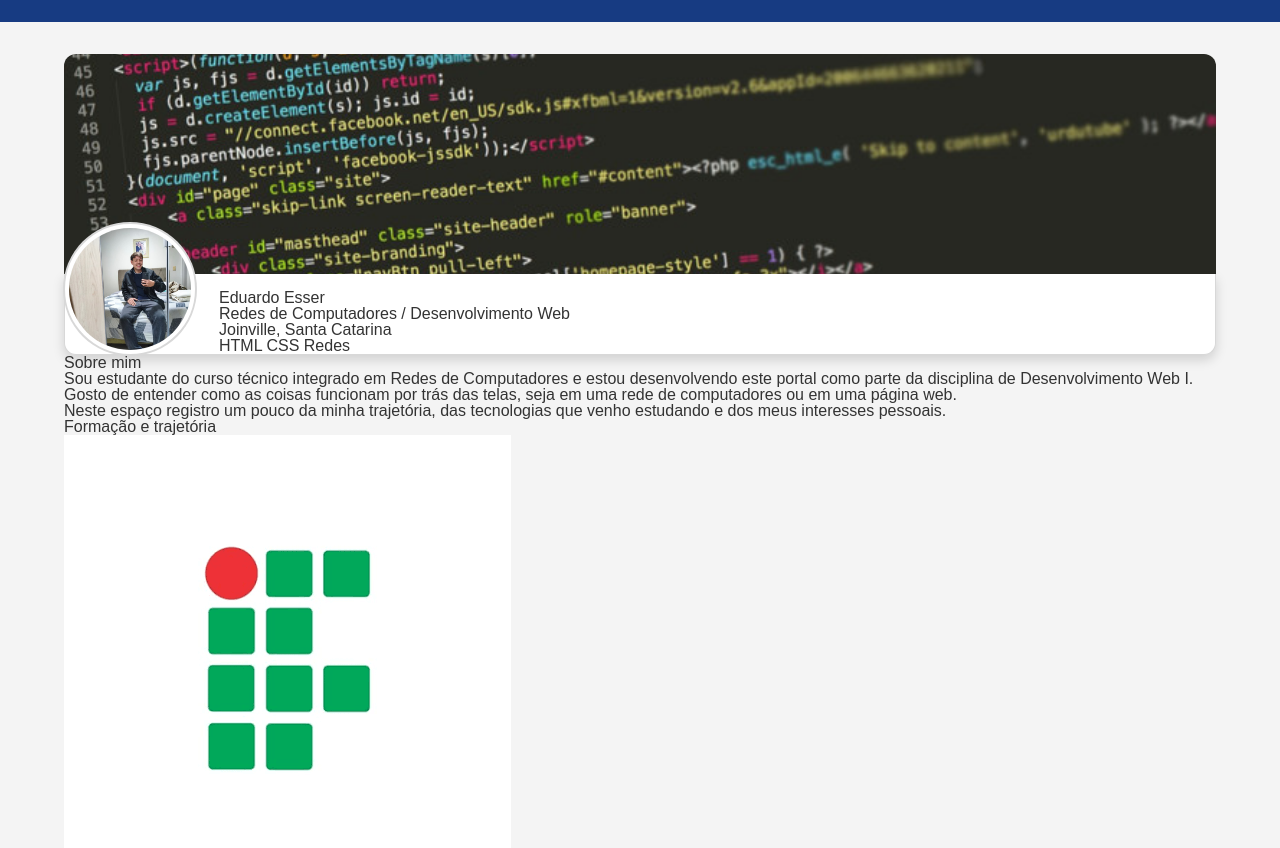
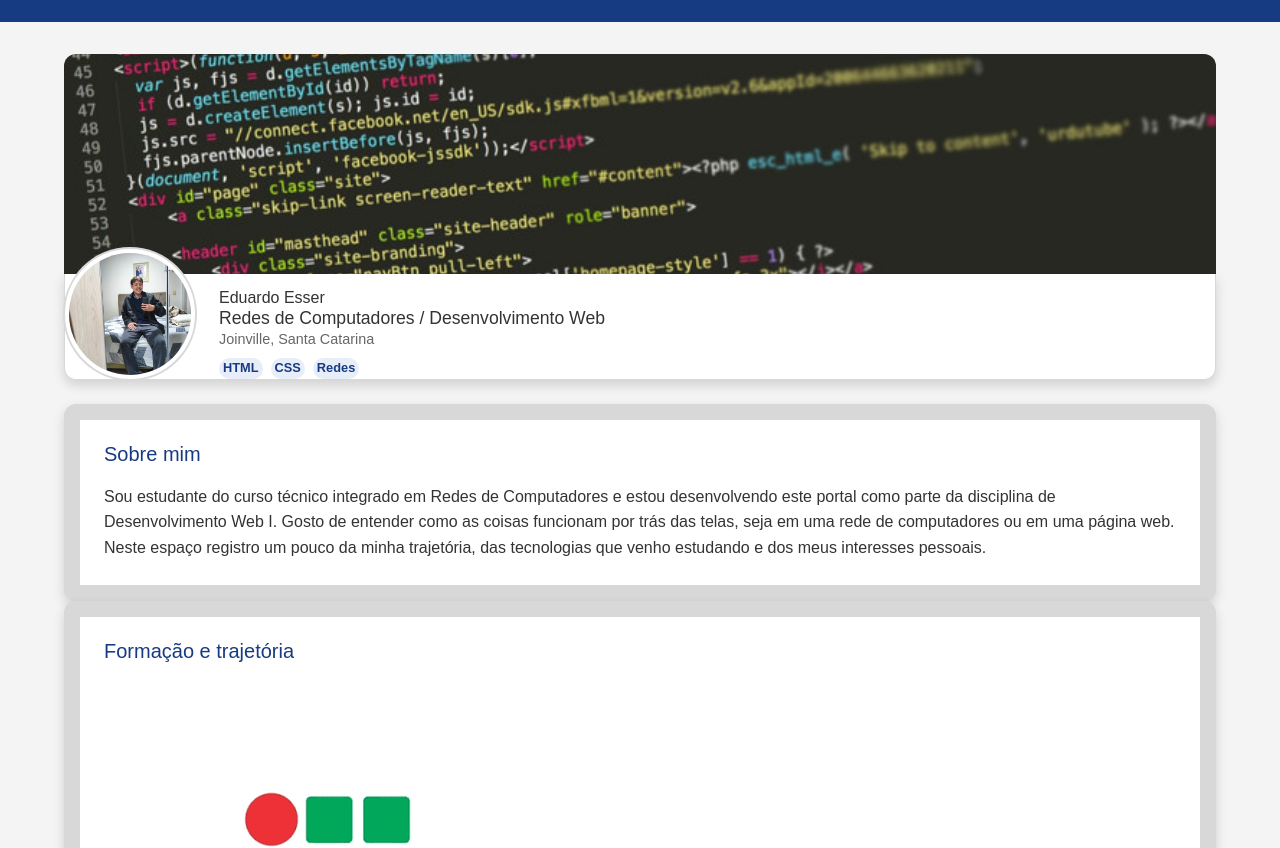
Before and after one commit to Eduardo-Esser/portal-noticias, a plain HTML site: page perfil.html in a window 1280 px wide. Shown: the part 117-965 px from the top of the page. Drawn offline with Linux system fonts and the light colour scheme.

Commit message:
style: parte final do css na parte Perfil

```diff
--- a/css/perfil.css
+++ b/css/perfil.css
@@ -58,3 +58,102 @@
     flex: 1 1 260px;
     padding-top: 1rem;
 }
+
+.curso-perfil {
+    margin-top: .25rem;
+    font-size: 1.1rem;
+    color: #333;
+}
+
+.local-perfil {
+    margin-top: .25rem;
+    color: #666;
+    font-size: .9rem;
+}
+
+/*Bagdes de tecnologias e interesses (span)*/
+
+.badges {
+    display: flex;
+    flex-wrap: wrap;
+    gap: .5rem;
+    margin-top: .75rem;
+    list-style: none;
+}
+
+.badges span {
+    display: inline-block;
+    padding: .25rem .25rem;
+    border-radius: 999px;
+    background-color: #e7edf9;
+    color: #173b82;
+    font-size: .8rem;
+    font-weight: bold;
+}
+
+/*Blocos de conteudo em duas colunas, com flex-wrap*/
+
+.conteudo-perfil {
+    display: flex;
+    flex-wrap: wrap;
+    gap: 1.5rem;
+    margin-top: 1.5rem;
+}
+
+.coluna-lateral {
+    flex:  1 1 240px;
+    display: flex;
+    flex-direction: column;
+    gap: 1.5rem;
+}
+
+/*Cartôes de conteúdo, no mesmo estilo do cartao-hobby*/
+
+.cartao-perfil {
+    padding: 1.5rem;
+    border: 1pc solid #d8d8d8;
+    border-radius: .75rem;
+    background-color: #fff;
+    box-shadow: 0 5px 12px rgba(0, 0, 0, 0.15);
+}
+
+.cartao-perfil h2 {
+    margin-bottom: .75rem;
+    padding-bottom: .5rem;
+    border-radius: 1px solid #eee;
+    font-size: 1.25rem;
+    color: #173b82;
+}
+
+.cartao-perfil p {
+    line-height: 1.6;
+}
+
+.capa-perfil p + p {
+    margin-top: .5rem;
+}
+
+.item_formacao {
+    display: flex;
+    align-items: flex-start;
+    gap: 1rem;
+    padding-bottom: 1rem;
+    margin-bottom: 1rem;
+    border-bottom: 1px solid #eee ;
+}
+
+.item-formacao:last-child {
+    padding-bottom: 0;
+    margin-bottom: 0;
+    border-bottom: none;
+}
+
+.icone-formcao {
+    flex: 0 0 auto;
+    width: 75px;
+    height: auto;
+    object-fit: contain;
+    border-radius: .5rem;
+    background-color: #fff;
+    padding: .5rem;
+}
```
